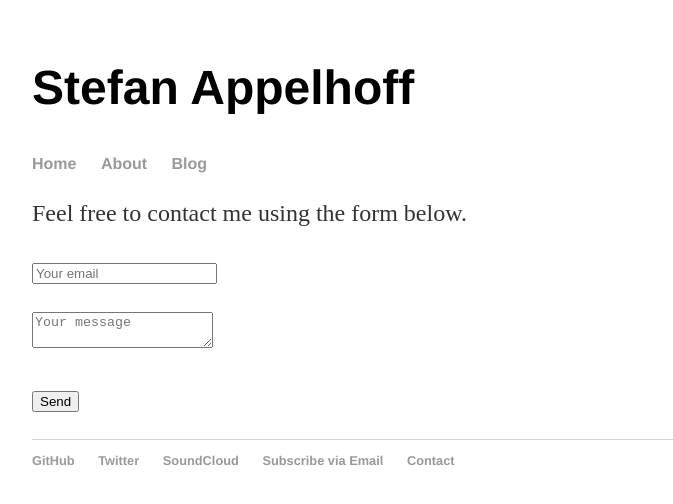
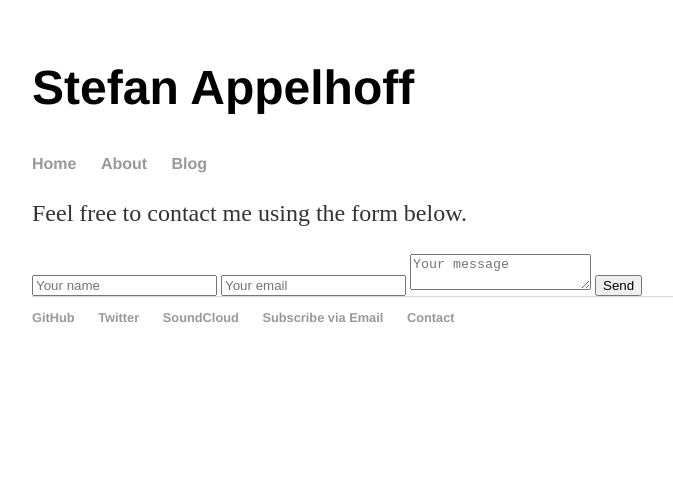
Before and after one commit to sappelhoff/sappelhoff.github.io, a Jekyll site: the page built from contact/index.html, in a window 1280 px wide. Shown: the top 504 px of the page, without its empty margins (160-833 px from the left). Built offline with Jekyll 4.4.1, drawn with Linux system fonts in a browser that asks for light colours.

Commit message:
try new contact

```diff
--- a/contact/index.html
+++ b/contact/index.html
@@ -6,8 +6,15 @@ title: Stefan Appelhoff Contact
 
 <p> Feel free to contact me using the form below. </p>
 
-<form method="POST" action="http://formspree.io/stefan@stefanappelhoff.com">
-  <p><input type="email" name="email" placeholder="Your email"></p>
-  <p><textarea name="message" placeholder="Your message"></textarea></p>
-  <p><button type="submit">Send</button></p>
+<form id="contactform" method="POST">
+    <input type="text" name="name" placeholder="Your name">
+    <input type="email" name="_replyto" placeholder="Your email">
+    <input type="hidden" name="_subject" value="Website contact" />
+    <textarea name="message" placeholder="Your message"></textarea>
+    <input type="text" name="_gotcha" style="display:none" />
+    <input type="submit" value="Send">
 </form>
+<script>
+    var contactform =  document.getElementById('contactform');
+    contactform.setAttribute('action', '//formspree.io/' + 'stefan' + '@' + 'stefanappelhoff' + '.' + 'com');
+</script>
```
